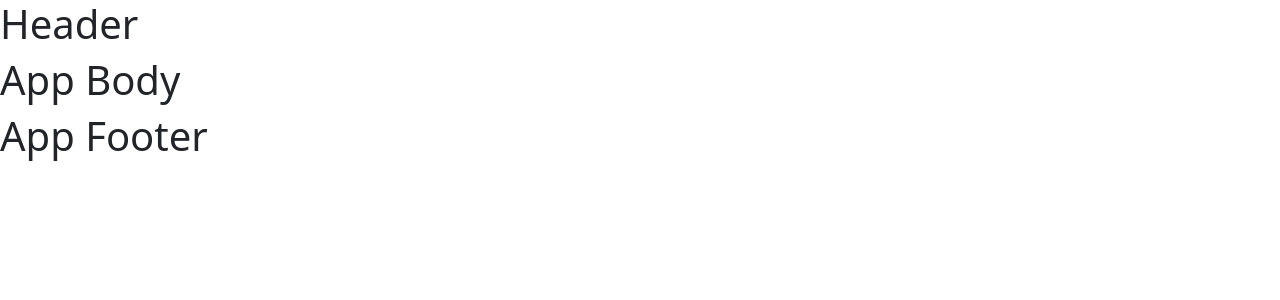
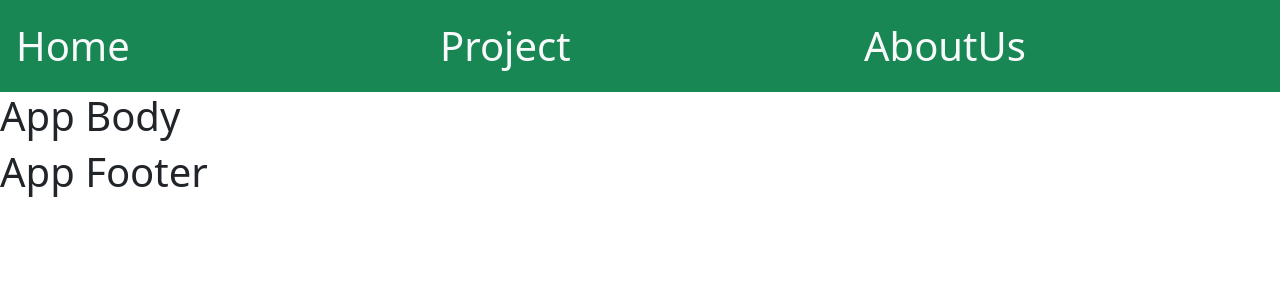
Before and after one commit to dac-23-mumbai/third-react-app, a React (Create React App) app: page / in a window 1280 px wide. Shown: the top 300 px of the page. Built offline with nearby package versions, Linux system fonts and the light colour scheme.

Commit message:
headder task done.

```diff
--- a/src/App.js
+++ b/src/App.js
@@ -12,9 +12,11 @@ function App() {
 // User Defined Tag: <AppHeader />
 function AppHeader() {
   return (
-    <>
-      <h1>Header</h1>
-    </>
+    <div className="row bg-success text-light p-3 fs-1">
+      <div className="col">Home</div>
+      <div className="col">Project</div>
+      <div className="col">AboutUs</div>
+    </div>
   );
 }
 
```
